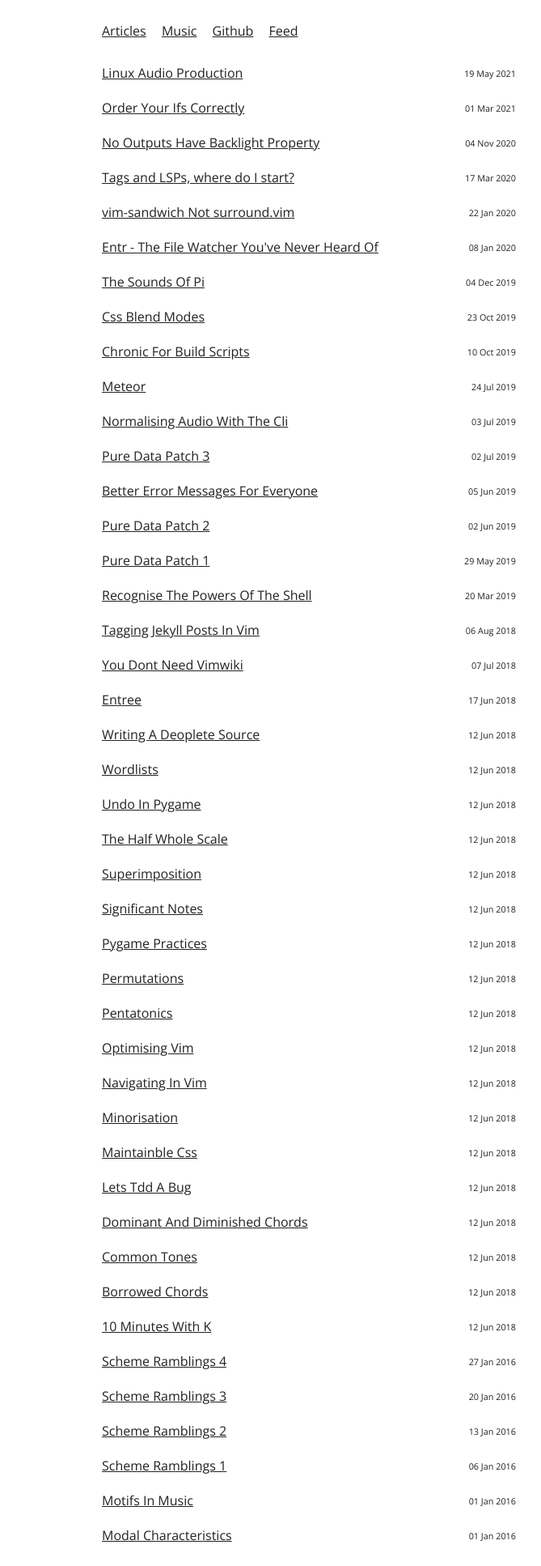
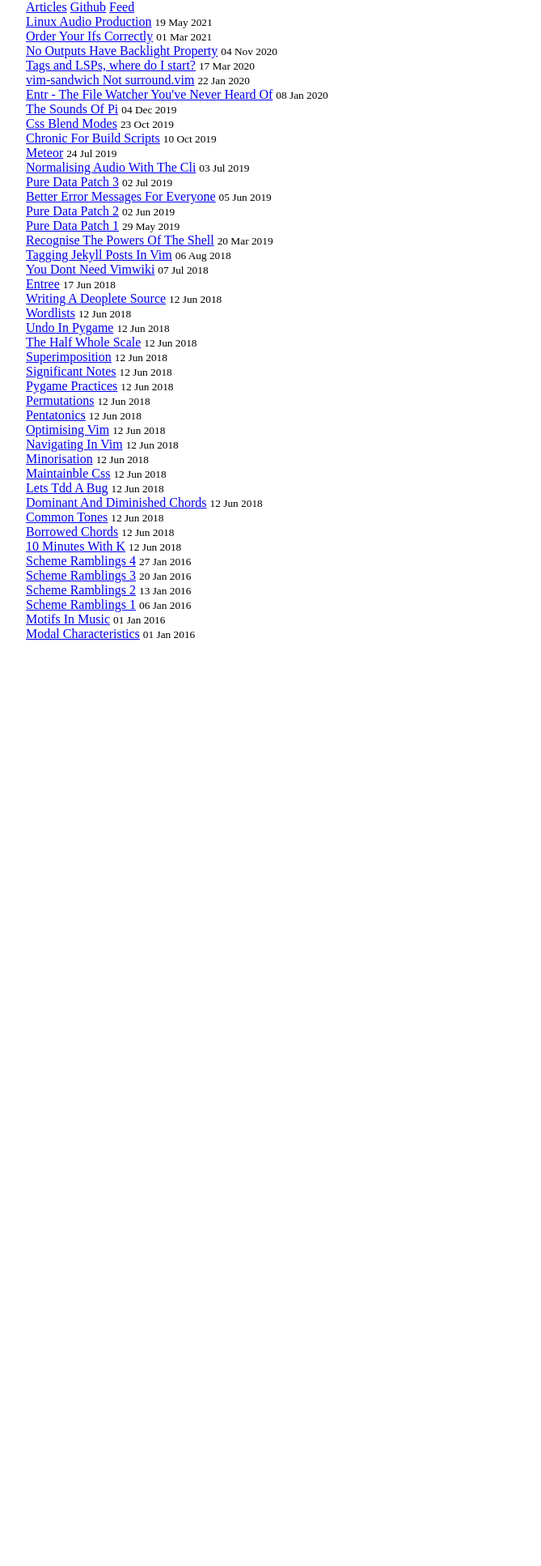
Before and after one commit to joereynolds/joereynolds.github.io, a Jekyll site: the page built from index.html, in a window 1280 px wide. Shown: the whole page at 81% size, without its empty margins (258-927 px from the left). Built offline with Jekyll 4.4.1, drawn with Linux system fonts in a browser that asks for light colours; after the commit the page ends 900 px from its top, so only the background shows below that.

Commit message:
Remove nearly all styling

```diff
--- a/_includes/header.html
+++ b/_includes/header.html
@@ -1,7 +1,6 @@
 <header class="header cf" role="banner">
     <nav role="navigation">
         <a href="/">Articles</a>
-        <a href="/music">Music</a>
         <a href="https://github.com/joereynolds" target="_blank">Github</a>
         <a href="/feed">Feed</a>
     </nav>
--- a/assets/css/style.css
+++ b/assets/css/style.css
@@ -1,82 +1,4 @@
-*, *:before, *:after {
-  box-sizing: border-box;
+body {
+    margin: auto;
+    max-width: 700px;
 }
-
-article, aside, details, figcaption, figure,
-header, img, main, nav, section, summary {
-  display: block;
-}
-
-img {
-  max-width: 100%;
-}
-
-html {
-  font-family: 'Open Sans', sans-serif;
-}
-
-html, a {
-  color: #222;
-}
-
-a:hover {
-  text-decoration: none;
-}
-
-p, header, table, ul, ol {
-  margin-bottom: 1.5em;
-}
-
-header a {
-  margin-right: 15px;
-}
-
-h1, h2, h3, h4, h5 {
-  line-height: 1.25em;
-  margin-bottom: .5em;
-  font-weight: 400;
-}
-
-h2, h3, h4, h5 {
-  border-bottom: 1px solid black;
-  font-size: 1rem;
-}
-
-body {
-  line-height: 1.75em;
-  margin: 0 auto;
-  max-width: 35em;
-  padding: 1.5em;
-  font-weight: 100;
-}
-
-blockquote {
-  border-left : 2px solid currentColor;
-  font-size : .8em;
-  padding-left :15px;
-}
-
-code {
-    font-weight: bold;
-}
-
-table {
-  border-collapse: collapse;
-  margin-left: auto;
-  margin-right: auto;
-  text-align: center;
-  width: 50%;
-}
-
-table, tr, td {
-  border: 1px solid currentColor;
-}
-
-.article + .article {
-  margin-top: 15px;
-}
-
-.article-information {
-  font-size: small;
-  float: right;
-}
```
